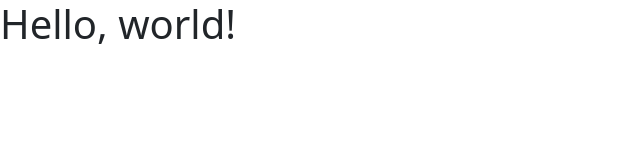
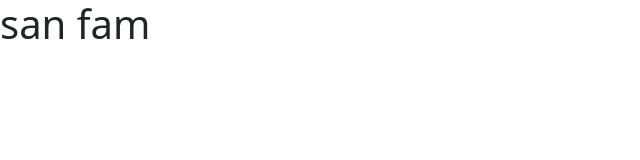
Before and after one commit to sanfamsiapa/testing1, a plain HTML site: page index.html in a window 1280 px wide. Shown: the whole page, without its empty margins (0-640 px from the left). Drawn offline with nearby package versions, Linux system fonts and the light colour scheme.

Commit message:
Update index.html

```diff
--- a/index.html
+++ b/index.html
@@ -7,7 +7,7 @@
     <link href="https://cdn.jsdelivr.net/npm/bootstrap@5.3.0-alpha3/dist/css/bootstrap.min.css" rel="stylesheet" integrity="sha384-KK94CHFLLe+nY2dmCWGMq91rCGa5gtU4mk92HdvYe+M/SXH301p5ILy+dN9+nJOZ" crossorigin="anonymous">
   </head>
   <body>
-    <h1>Hello, world!</h1>
+    <h1>san fam</h1>
     <script src="https://cdn.jsdelivr.net/npm/bootstrap@5.3.0-alpha3/dist/js/bootstrap.bundle.min.js" integrity="sha384-ENjdO4Dr2bkBIFxQpeoTz1HIcje39Wm4jDKdf19U8gI4ddQ3GYNS7NTKfAdVQSZe" crossorigin="anonymous"></script>
   </body>
 </html>
```
